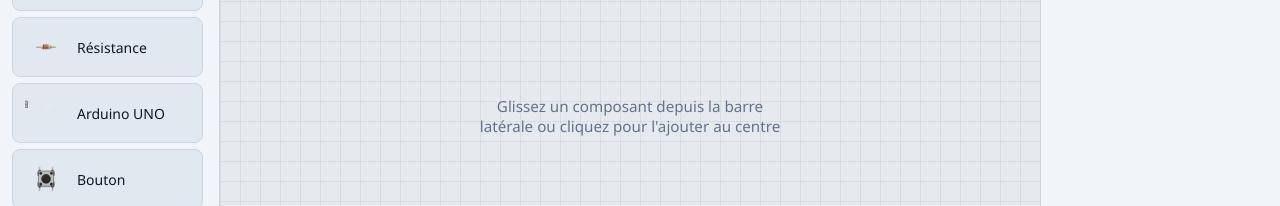
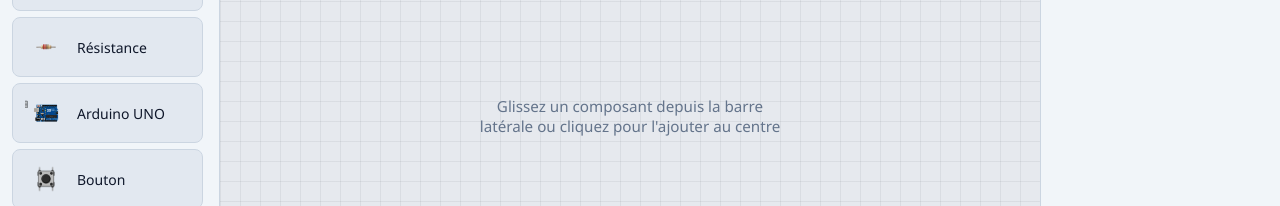
Before and after one commit to mamadouyacineba858-tech/myblab_v03, a React (Vite) app in the folder frontend/: page / in a window 1280 px wide. Shown: the part 299-505 px from the top of the page. Built offline with nearby package versions, Linux system fonts and the light colour scheme.

Commit message:
fix(level1): restore visible Arduino 3x renderer after hires regression

```diff
--- a/frontend/src/components/parts/ArduinoPart.jsx
+++ b/frontend/src/components/parts/ArduinoPart.jsx
@@ -5,13 +5,24 @@ import { getComponentDef } from '../../config/componentDefinitions.js'
 import { CircuitContext } from '../../context/CircuitContext.js'
 
 /**
- * Arduino UNO — rendu Canvas qualifié.
- * Taille, câble et LED sont verrouillés ; la netteté de la sérigraphie est
- * fournie par un asset SVG haute définition qui conserve le raster 3x réel
- * comme corps et restaure les inscriptions réelles en vecteur.
+ * Arduino UNO — backend raster.
+ *
+ * MB-L1-ARDUINO-001 — mécanisme Canvas verrouillé :
+ * - câble ARRÊT/MARCHE inchangé ;
+ * - LED ON ARRÊT/MARCHE inchangée ;
+ * - aucun badge/pastille/label artificiel autour des pins.
+ *
+ * Correctif après régression de l'asset haute définition :
+ * - retour au renderer 3x explicitement validé comme visible au Canvas ;
+ * - scale 2.45× conservé ;
+ * - variantes 1x exclues du rendu visible ;
+ * - micro-renforcement de contraste/saturation conservé ;
+ * - aucun changement du Document, du Core Arduino ou des PhysicalContacts.
  */
 const ASSET_DIR = '/assets/components/arduino'
-const HIRES_ASSET = `${ASSET_DIR}/arduino.hires.svg`
+const WEBP_3X = `${ASSET_DIR}/arduino.default.3x.webp`
+const PNG_3X = `${ASSET_DIR}/arduino.default.3x.png`
+const LEGACY_ASSETS = `${ASSET_DIR}/arduino.default.1x.webp ${ASSET_DIR}/arduino.default.1x.png`
 const APPROVED_CANVAS_SCALE = 2.45
 
 function UsbCable({ connected }) {
@@ -20,11 +31,53 @@ function UsbCable({ connected }) {
       className={`part-arduino__usb-cable part-arduino__usb-cable--${connected ? 'connected' : 'disconnected'}`}
       data-usb-state={connected ? 'connected' : 'disconnected'}
       aria-hidden="true"
-      style={{ position: 'absolute', left: connected ? -34 : -47, top: 45, width: 38, height: 22, pointerEvents: 'none', zIndex: 1 }}
+      style={{
+        position: 'absolute',
+        left: connected ? -34 : -47,
+        top: 45,
+        width: 38,
+        height: 22,
+        pointerEvents: 'none',
+        zIndex: 1,
+      }}
     >
-      <span style={{ position: 'absolute', left: 0, top: 2, width: 25, height: 18, borderRadius: '4px 2px 2px 4px', background: 'linear-gradient(180deg,#26282c 0%,#0f1114 55%,#24262a 100%)', boxShadow: '0 1px 2px rgba(0,0,0,.5)' }} />
-      <span style={{ position: 'absolute', right: 0, top: 5, width: 14, height: 12, borderRadius: 1, background: 'linear-gradient(180deg,#d7d9db,#8b8f94 50%,#c6c8ca)', border: '1px solid rgba(45,48,52,.75)', boxSizing: 'border-box' }} />
-      <span style={{ position: 'absolute', left: -18, top: 7, width: 20, height: 8, borderRadius: '5px 0 0 5px', background: '#181a1d', boxShadow: 'inset 0 1px 1px rgba(255,255,255,.08)' }} />
+      <span
+        style={{
+          position: 'absolute',
+          left: 0,
+          top: 2,
+          width: 25,
+          height: 18,
+          borderRadius: '4px 2px 2px 4px',
+          background: 'linear-gradient(180deg,#26282c 0%,#0f1114 55%,#24262a 100%)',
+          boxShadow: '0 1px 2px rgba(0,0,0,.5)',
+        }}
+      />
+      <span
+        style={{
+          position: 'absolute',
+          right: 0,
+          top: 5,
+          width: 14,
+          height: 12,
+          borderRadius: 1,
+          background: 'linear-gradient(180deg,#d7d9db,#8b8f94 50%,#c6c8ca)',
+          border: '1px solid rgba(45,48,52,.75)',
+          boxSizing: 'border-box',
+        }}
+      />
+      <span
+        style={{
+          position: 'absolute',
+          left: -18,
+          top: 7,
+          width: 20,
+          height: 8,
+          borderRadius: '5px 0 0 5px',
+          background: '#181a1d',
+          boxShadow: 'inset 0 1px 1px rgba(255,255,255,.08)',
+        }}
+      />
     </span>
   )
 }
@@ -42,25 +95,61 @@ export function ArduinoPart() {
       aria-label="Arduino UNO"
       data-canvas-scale={APPROVED_CANVAS_SCALE}
       data-arduino-mode={simulationActive ? 'run' : 'off'}
-      style={{ position: 'relative', width: '100%', height: '100%', overflow: 'visible', transform: `scale(${APPROVED_CANVAS_SCALE})`, transformOrigin: 'center center' }}
+      style={{
+        position: 'relative',
+        width: '100%',
+        height: '100%',
+        overflow: 'visible',
+        transform: `scale(${APPROVED_CANVAS_SCALE})`,
+        transformOrigin: 'center center',
+      }}
     >
       <UsbCable connected={simulationActive} />
+
+      <picture
+        className="part-arduino__picture"
+        data-hires-source="3x-only"
+        data-legacy-assets={LEGACY_ASSETS}
+      >
+        <source type="image/webp" srcSet={`${WEBP_3X} 1x, ${WEBP_3X} 3x`} />
         <img
-        className="part-arduino__img part-arduino__img--hires"
-        data-hires-source="vector-silkscreen"
-        src={HIRES_ASSET}
+          className="part-arduino__img"
+          src={PNG_3X}
+          srcSet={`${PNG_3X} 1x, ${PNG_3X} 3x`}
           width={width}
           height={height}
           draggable={false}
           alt=""
           aria-hidden="true"
-        style={{ width: '100%', height: '100%', display: 'block', pointerEvents: 'none', position: 'relative', zIndex: 2, imageRendering: 'auto' }}
+          style={{
+            width: '100%',
+            height: '100%',
+            display: 'block',
+            pointerEvents: 'none',
+            position: 'relative',
+            zIndex: 2,
+            imageRendering: 'auto',
+            filter: 'contrast(1.08) saturate(1.04)',
+          }}
         />
+      </picture>
+
       <span
         className="part-arduino__on-led"
         data-led-state={simulationActive ? 'on' : 'off'}
         aria-hidden="true"
-        style={{ position: 'absolute', left: 104, top: 49, width: 5, height: 4, borderRadius: 1, pointerEvents: 'none', zIndex: 3, background: simulationActive ? '#86ff2f' : 'rgba(86,94,88,.42)', boxShadow: simulationActive ? '0 0 4px #7cff32, 0 0 8px rgba(124,255,50,.72)' : 'none' }}
+        style={{
+          position: 'absolute',
+          left: 104,
+          top: 49,
+          width: 5,
+          height: 4,
+          borderRadius: 1,
+          pointerEvents: 'none',
+          zIndex: 3,
+          background: simulationActive ? '#86ff2f' : 'rgba(86,94,88,.42)',
+          boxShadow: simulationActive ? '0 0 4px #7cff32, 0 0 8px rgba(124,255,50,.72)' : 'none',
+        }}
       />
     </div>
   )
```
Lines whose indentation alone changed are shown as unchanged.
